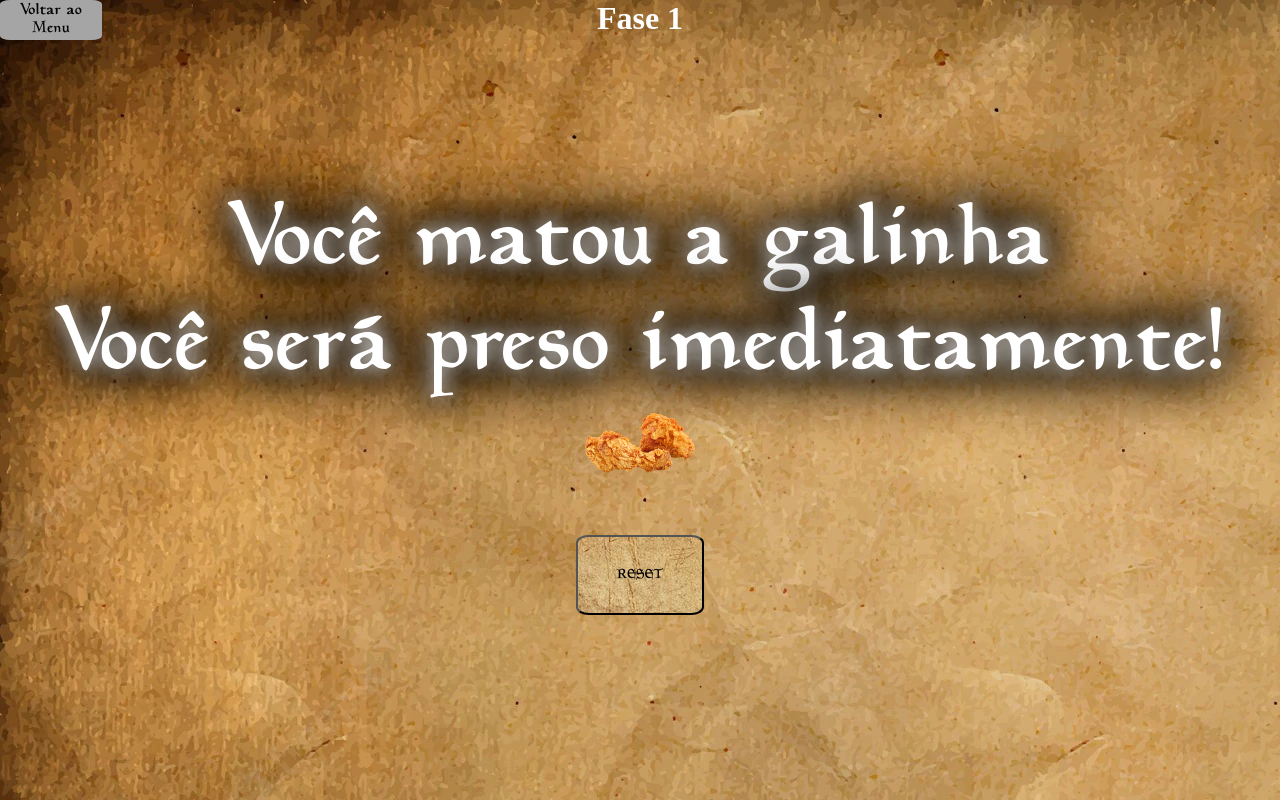
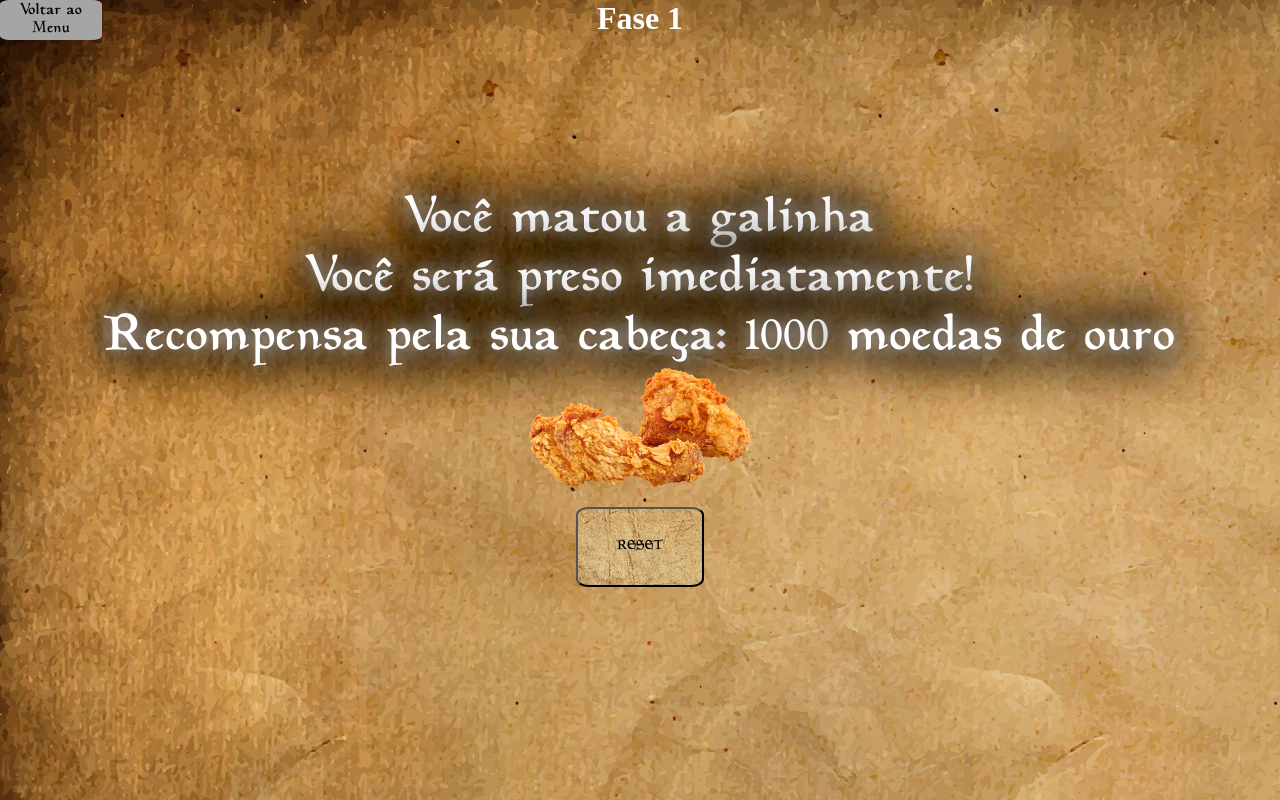
Before and after one commit to caioluchetti/SCOM_Project, a React (Create React App) app: page /galinha in a window 1280 px wide. Both pictures are taken after a click on the picture 1136 px from the left and 261 px from the top of the page. Built offline with nearby package versions, Linux system fonts and the light colour scheme.

Commit message:
Fit: Add recompensa

```diff
--- a/src/pages/MiniGalinha.js
+++ b/src/pages/MiniGalinha.js
@@ -59,7 +59,8 @@ export default function MiniGalinha() {
             <div id="fim">
                 <p>Você matou a galinha</p>
                 <p>Você será preso imediatamente!</p>
-                <p><img className="fritinho" src={frito} height="60vh"></img></p>
+                <p>Recompensa pela sua cabeça: {(fase*1000).toFixed(0)} moedas de ouro</p>
+                <p><img className="fritinho" src={frito} style={{height:"15vh"}}></img></p>
                 <button className="botaozinho" onClick={reset}>RESET</button>
             </div>
 
--- a/src/pages/styles/galinha.css
+++ b/src/pages/styles/galinha.css
@@ -19,7 +19,7 @@
     margin-top: 12%;
     text-align: center;
     font-family: 'Skyrim';
-    font-size: 7vw;
+    font-size: 4vw;
     -webkit-animation: glow 1s ease-in-out infinite alternate;
     -moz-animation: glow 1s ease-in-out infinite alternate;
     animation: glow 1s ease-in-out infinite alternate;
```
